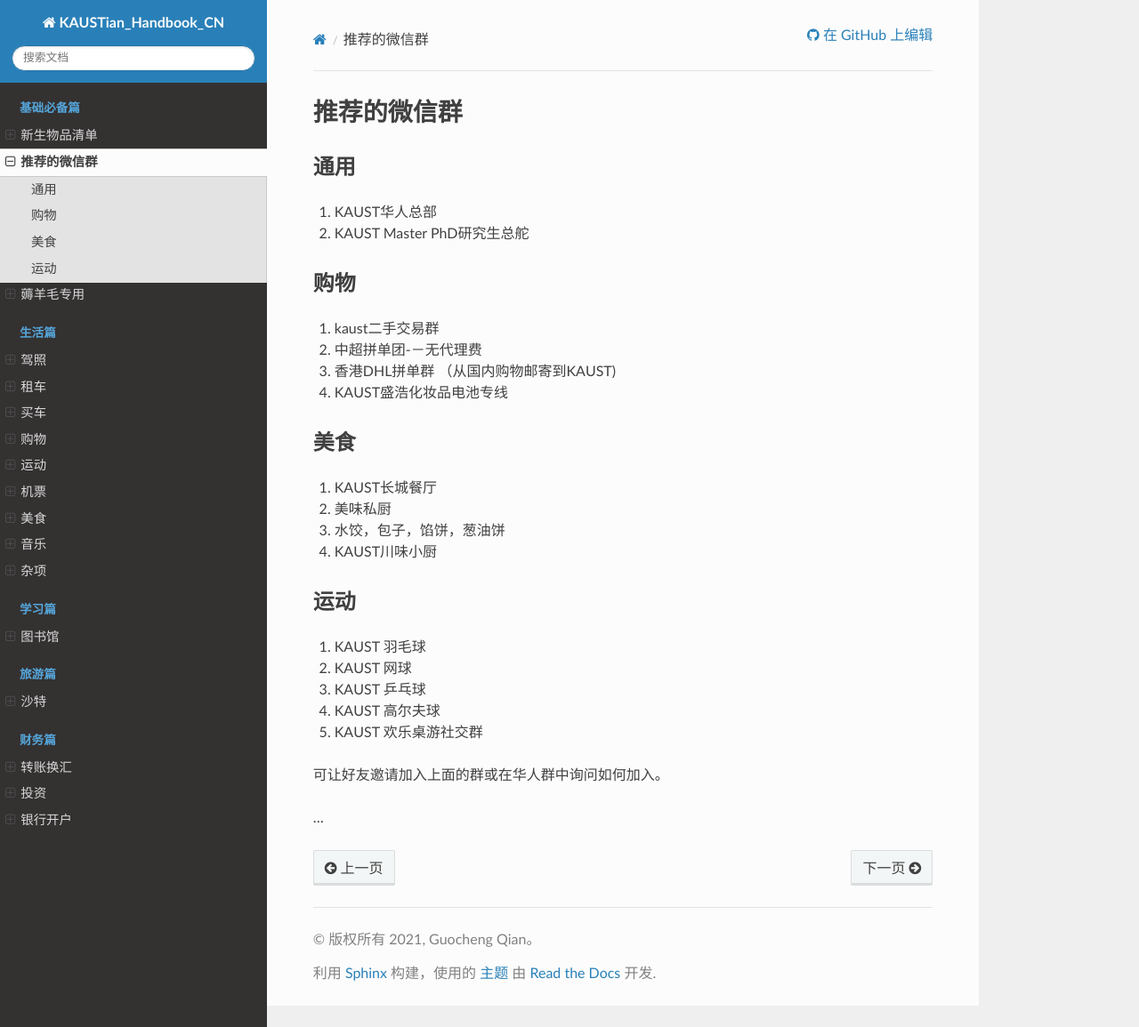
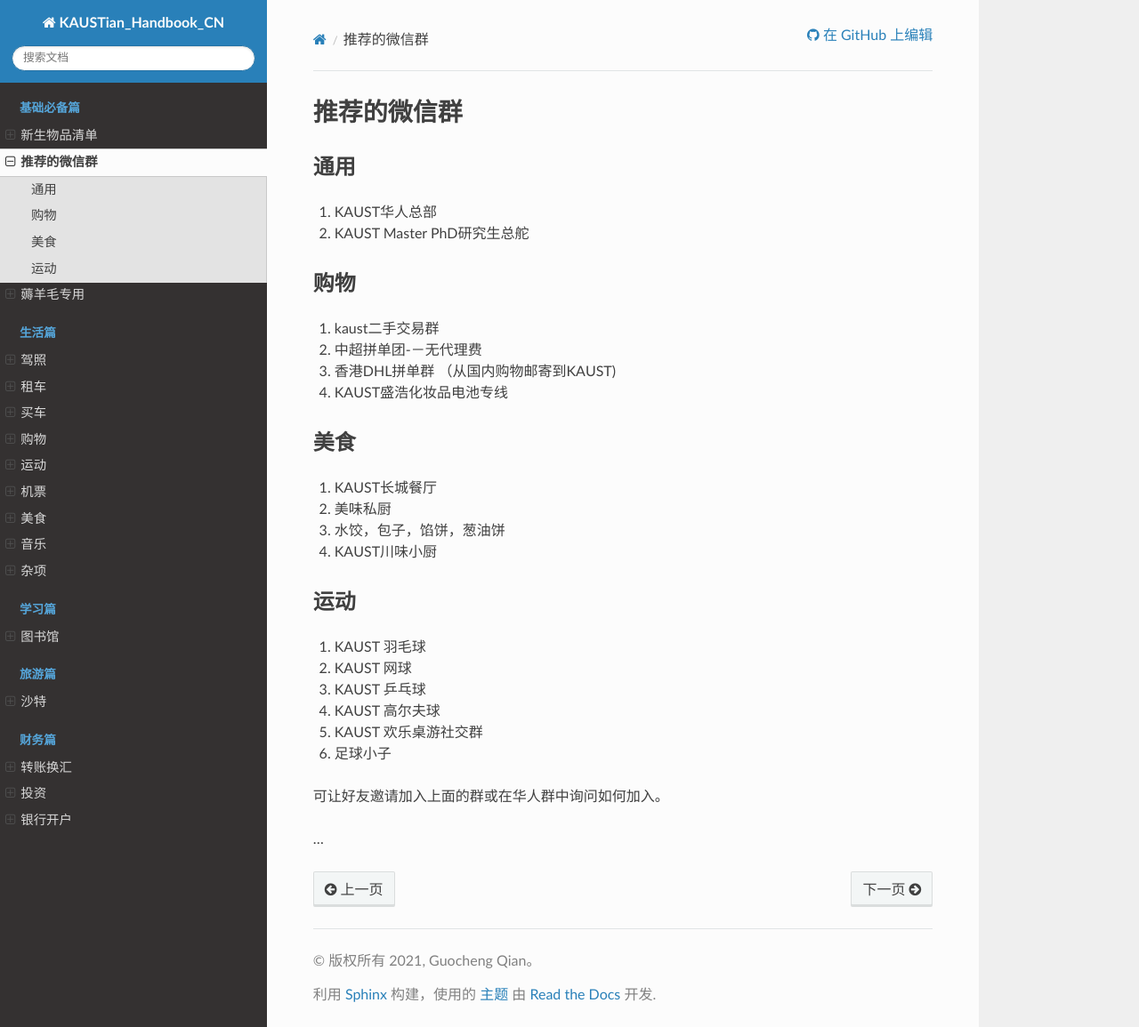
Before and after one commit to guochengqian/KAUSTian_Handbook_CN, a Sphinx documentation site: the page built from docs/content/basic/group_list.rst, in a window 1280 px wide and 1155 px high. Shown: the whole window at 89% size. Built offline with Sphinx 7.4.7 and the Read the Docs theme 2.0.0, drawn with Linux system fonts in a browser that asks for light colours.

Commit message:
添加足球群

```diff
--- a/docs/content/basic/group_list.rst
+++ b/docs/content/basic/group_list.rst
@@ -37,6 +37,7 @@
 3. KAUST 乒乓球
 4. KAUST 高尔夫球
 5. KAUST 欢乐桌游社交群
+6. 足球小子
 
 
 可让好友邀请加入上面的群或在华人群中询问如何加入。
```
